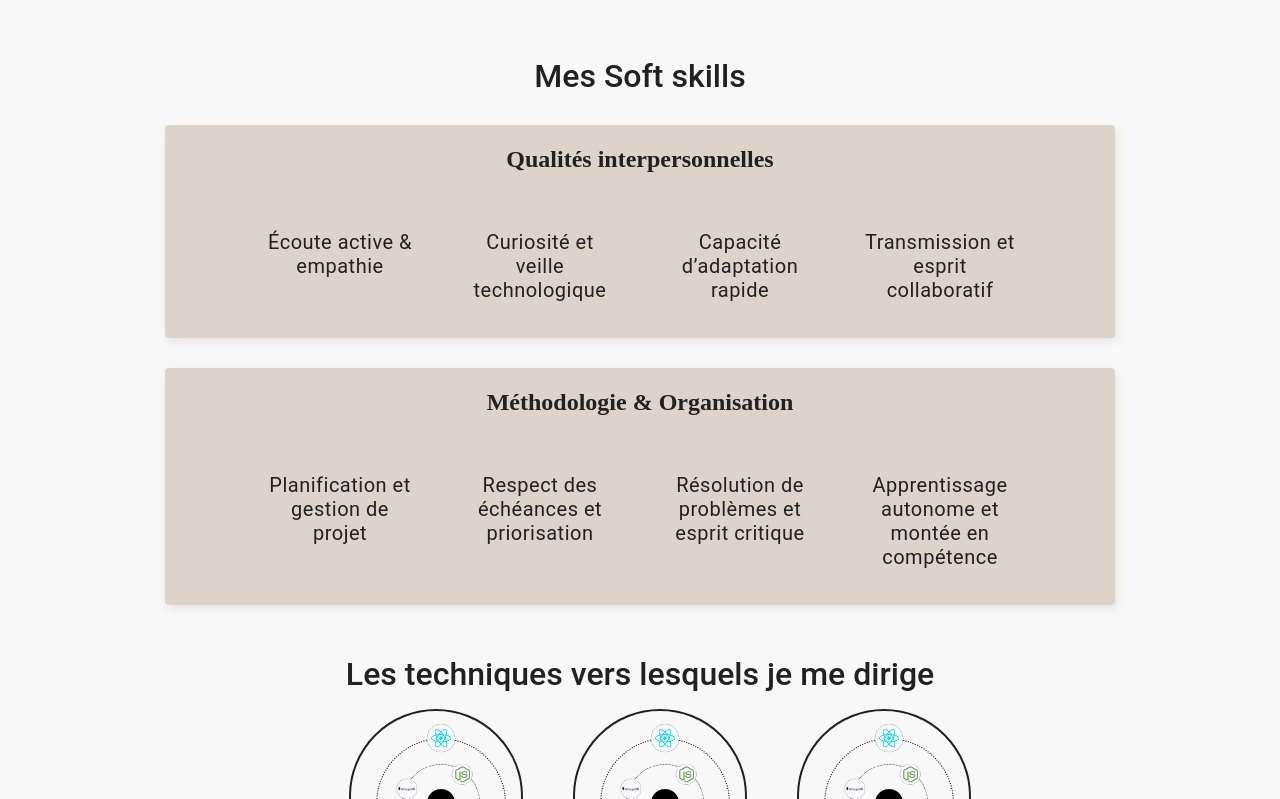
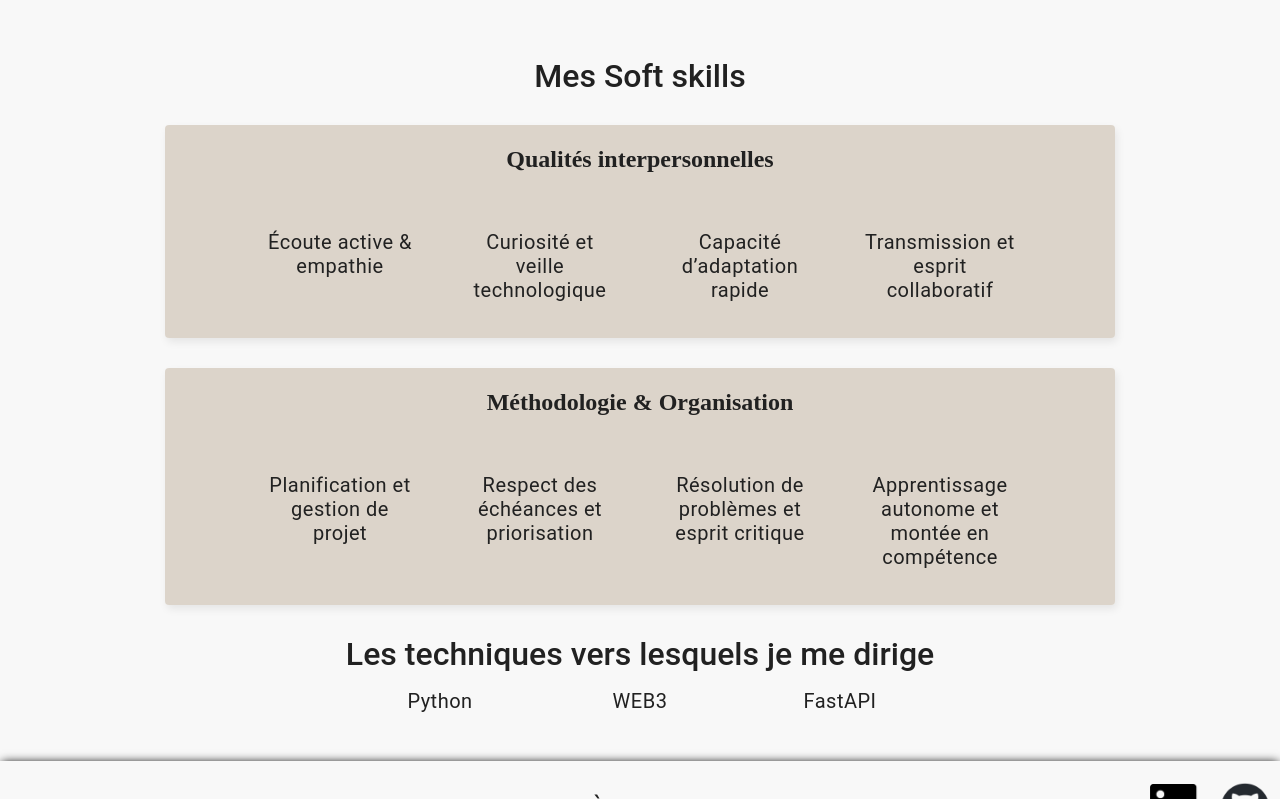
Before and after one commit to laure-ld/portfolio, a React (Create React App) app: page / in a window 1280 px wide. Shown: the part 2001-2800 px from the top of the page. Built offline with nearby package versions, Linux system fonts and the light colour scheme.

Commit message:
Ajout de circle pour les tech

```diff
--- a/src/components/skills.js
+++ b/src/components/skills.js
@@ -3,7 +3,7 @@ function skills () {
         <div className="skill-container">
             <div className="skill">
                 <h2>Mes compétences</h2>
-                <button className="cards-skills">Retrouvez ma carte mental</button>
+                <button onClick={() => window.open("https://miro.com/app/board/uXjVIWwAwJY=/?share_link_id=448433351909", "_blank")} className="cards-skills">Retrouvez ma carte mental</button>
                 <div className="schema-skills">
                     <img src="/images/skills.png" alt="Mes compétences technique"/>
                 </div>
@@ -28,23 +28,14 @@ function skills () {
                             <li>Apprentissage autonome et montée en compétence</li>
                         </ul>
                 </div>
-            </div>
-            <div className="newTech">
-                <h2>Les techniques vers lesquels je me dirige</h2>
-                <ul>
-                    <li>
-                        <img className="circle-container" src="/images/skills.png" alt="Python logo" />
-                        <p>Python</p>
-                    </li>
-                    <li>
-                        <img className="circle-container" src="/images/skills.png" alt="Web3 logo" />
-                        <p>WEB3</p>
-                    </li>
-                    <li>
-                        <img className="circle-container" src="/images/skills.png" alt="FastAPI logo" />
-                        <p>FastAPI</p>
-                    </li>
-                </ul>
+                <div className="learn-skills">
+                    <h2>Les techniques vers lesquels je me dirige</h2>
+                        <ul>
+                            <li className="skill-circle">Python</li>
+                            <li className="skill-circle">WEB3</li>
+                            <li className="skill-circle">FastAPI</li>
+                        </ul>
+                </div>
             </div>
         </div>
     )
```
